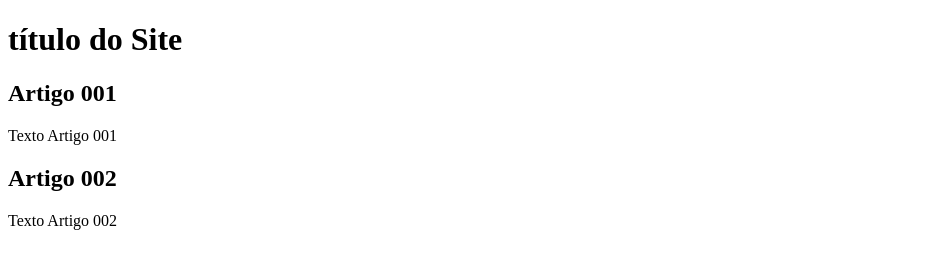
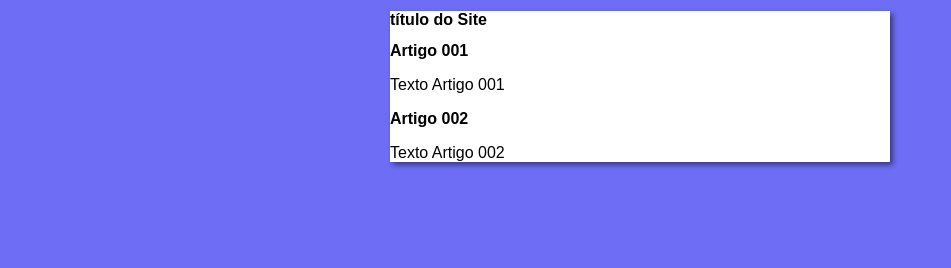
Before and after one commit to alessandrakrob/projeto-site, a plain HTML site: page index.html in a window 1280 px wide. Shown: the whole page, without its empty margins (0-951 px from the left). Drawn offline with Linux system fonts and the light colour scheme.

Commit message:
iniciei o design

```diff
--- /dev/null
+++ b/estilos/style.css
@@ -0,0 +1,17 @@
+*{
+    font-family: Arial, Helvetica, sans-serif;
+    font-size: 16px;
+
+}
+
+body {
+    background-color: rgb(109, 109, 245);
+
+}
+
+main {
+    background-color: white;
+    width: 500px;
+    margin: auto;
+    box-shadow: 3px 3px 5px rgba(0, 0, 0, 0.473);
+}
--- a/index.html
+++ b/index.html
@@ -4,6 +4,7 @@
     <meta charset="UTF-8">
     <meta name="viewport" content="width=device-width, initial-scale=1.0">
     <title>Título do Site</title>
+    <link rel="stylesheet" href="estilos/style.css">
 </head>
 <body>
     <main>
```
